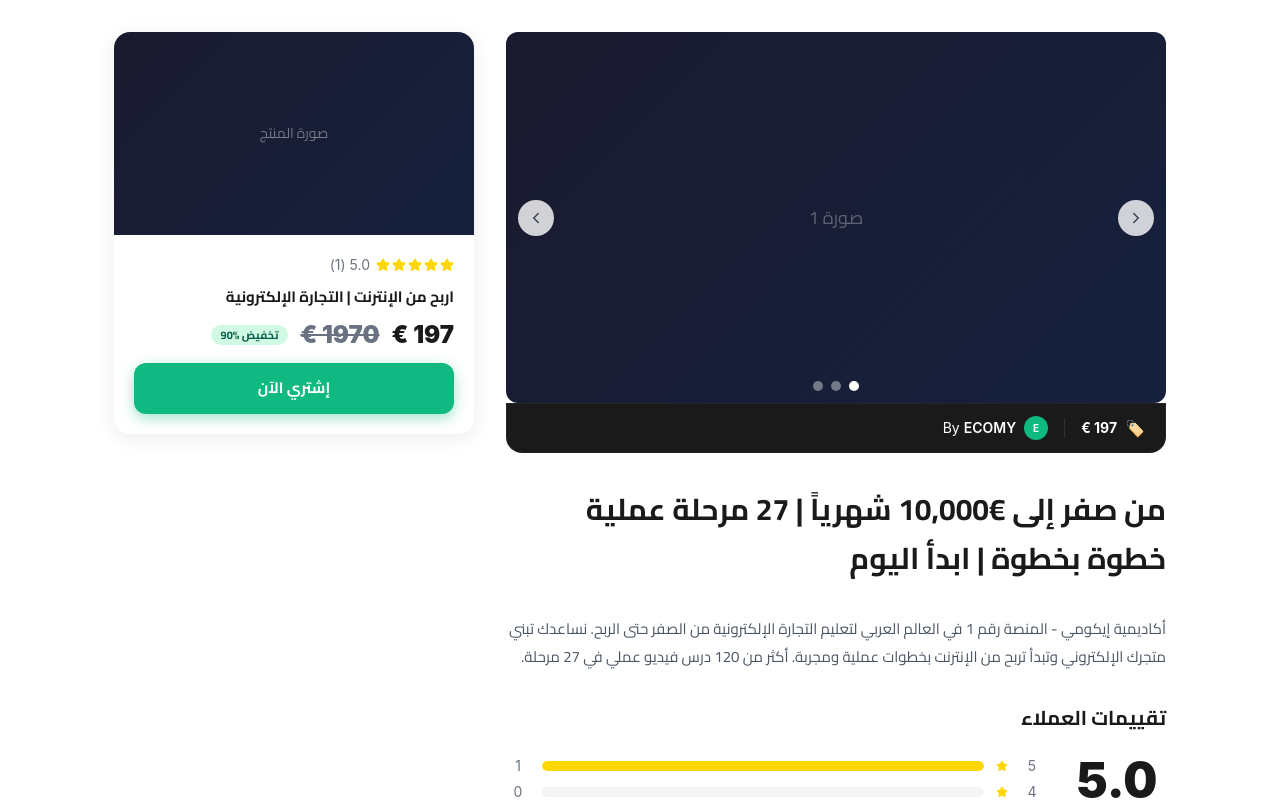
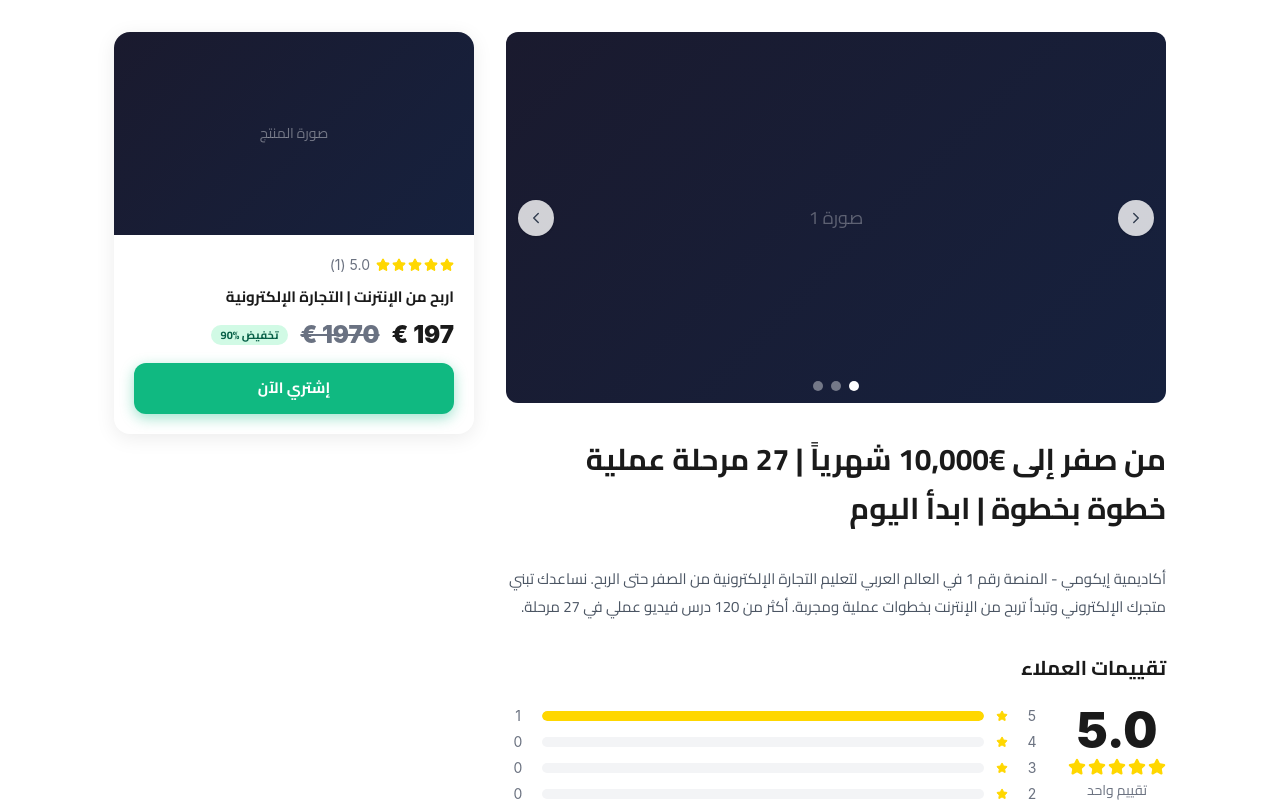
Before and after one commit to hamzabarah/-lexmo-saas-ai, a Next.js app: page / in a window 1280 px wide. Shown: the top 802 px of the page. Built offline with nearby package versions, Linux system fonts and the light colour scheme.

Commit message:
revert: remove badge bar under carousel
Co-Authored-By: Claude Opus 4.6 <noreply@anthropic.com>

```diff
--- a/app/page.tsx
+++ b/app/page.tsx
@@ -77,24 +77,6 @@ export default function Home() {
                     className={`w-2.5 h-2.5 rounded-full transition ${currentSlide === s ? 'bg-white' : 'bg-white/40'}`}
                   />
                 ))}
-              </div>
-            </div>
-
-            {/* === Badge bar under carousel === */}
-            <div className="flex items-center bg-[#1a1a1a] border border-white/5 rounded-b-2xl -mt-8 py-3 px-5">
-              {/* Price */}
-              <div className="flex items-center gap-2">
-                <span className="text-base">🏷️</span>
-                <span className="text-white text-sm font-bold" style={{ fontFamily: 'Inter, system-ui, sans-serif' }}>197 €</span>
-              </div>
-              {/* Divider */}
-              <div className="w-px h-5 bg-white/10 mx-4" />
-              {/* By ECOMY */}
-              <div className="flex items-center gap-2">
-                <div className="w-6 h-6 rounded-full bg-[#10B981] flex items-center justify-center overflow-hidden">
-                  <span className="text-white text-[10px] font-bold" style={{ fontFamily: 'Inter, system-ui, sans-serif' }}>E</span>
-                </div>
-                <span className="text-white text-sm" style={{ fontFamily: 'Inter, system-ui, sans-serif' }}>By <span className="font-semibold">ECOMY</span></span>
               </div>
             </div>
 
```
